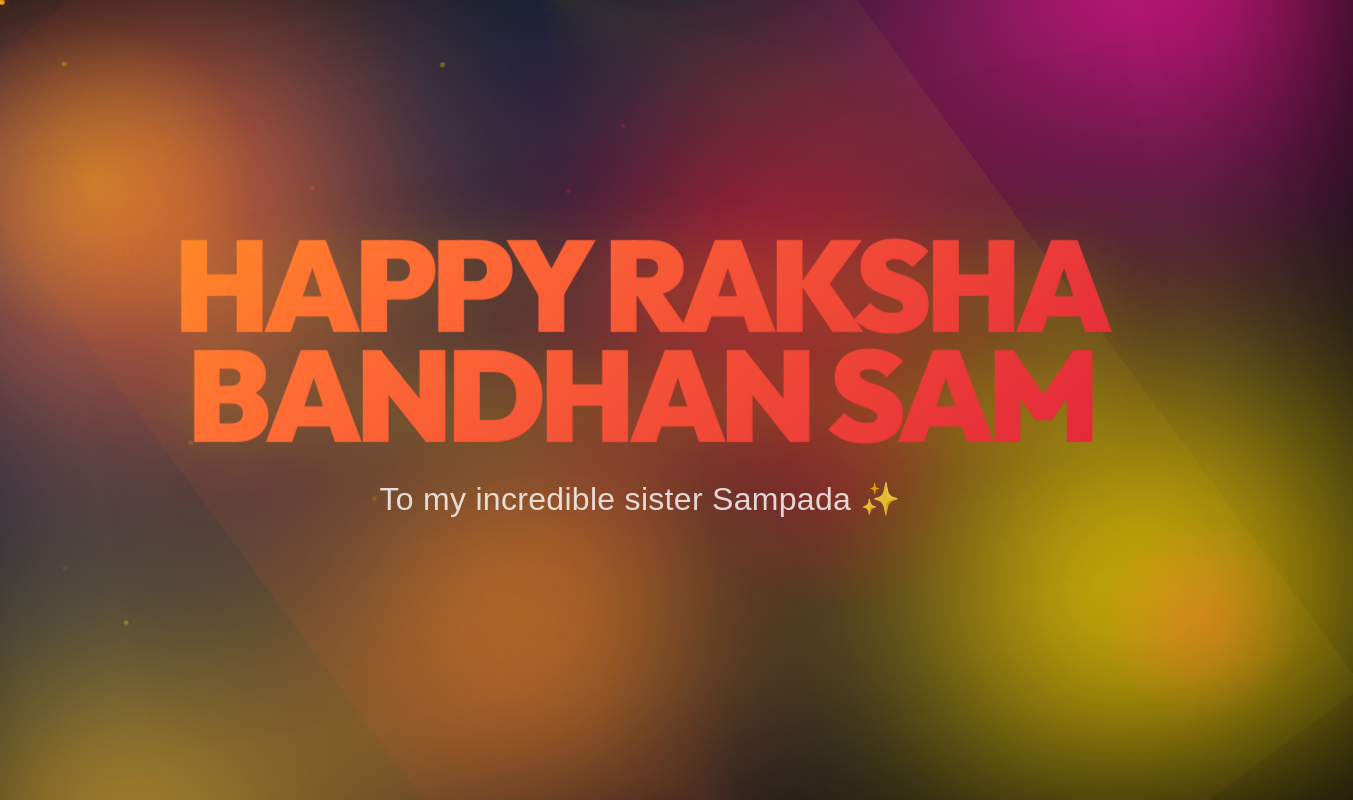
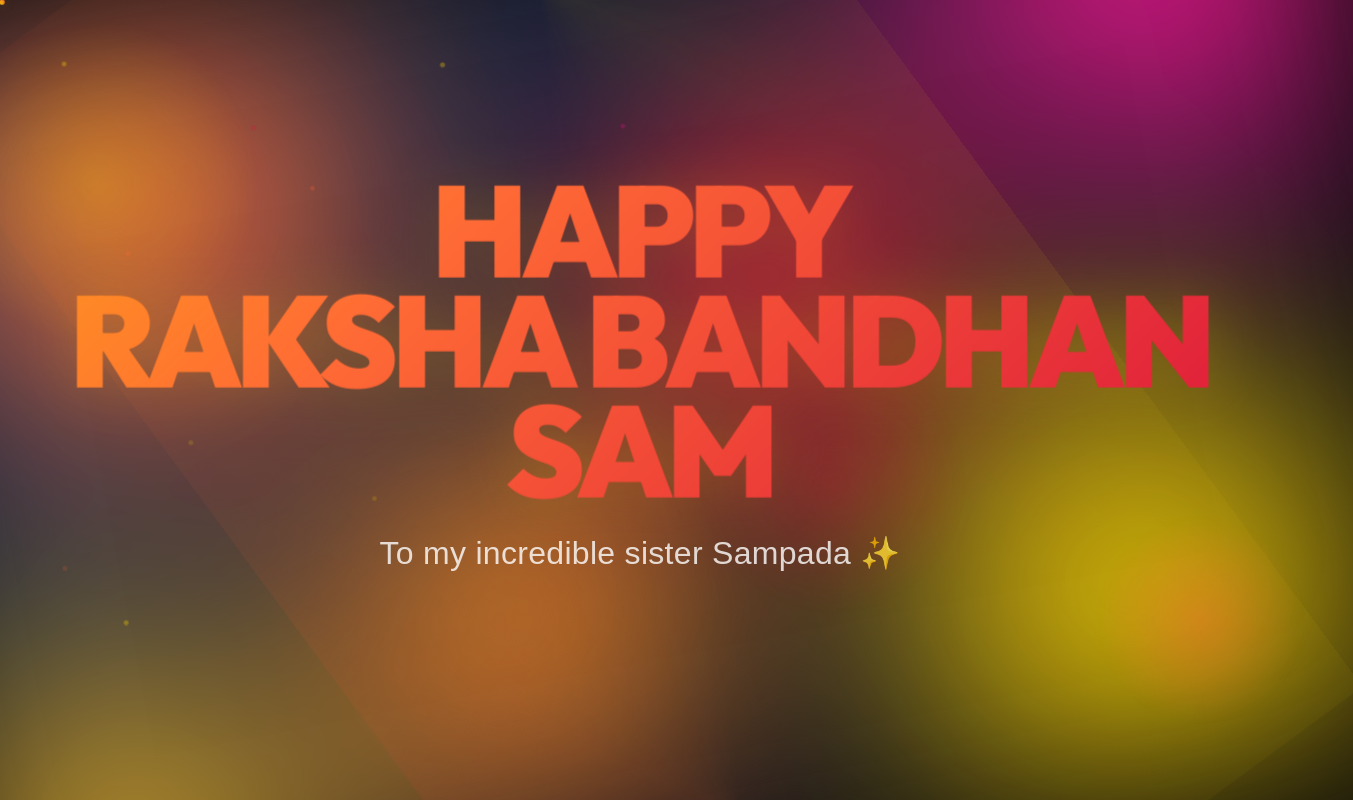
Before and after one commit to harshal1507/greetings, a plain HTML site: page index.html in a window 1280 px wide. Shown: the top 800 px of the page, 1353 px wide, since content can reach past the window. Drawn offline with Linux system fonts and the light colour scheme; animation ran at ten frames a second; a web font is replaced by a local one.

Commit message:
greetings

```diff
--- a/index.html
+++ b/index.html
@@ -1144,7 +1144,7 @@
     <div class="container">
         <!-- Hero Section -->
         <section class="hero">
-            <h1 class="hero-title" id="mainHeroTitle">Happy Raksha Bandhan Sam</h1>
+            <h1 class="hero-title" id="mainHeroTitle">Happy<br>Raksha Bandhan<br>Sam</h1>
             <p class="hero-subtitle" id="dynamicSubtitle">To my incredible sister Sampada ✨</p>
         </section>
 
```
